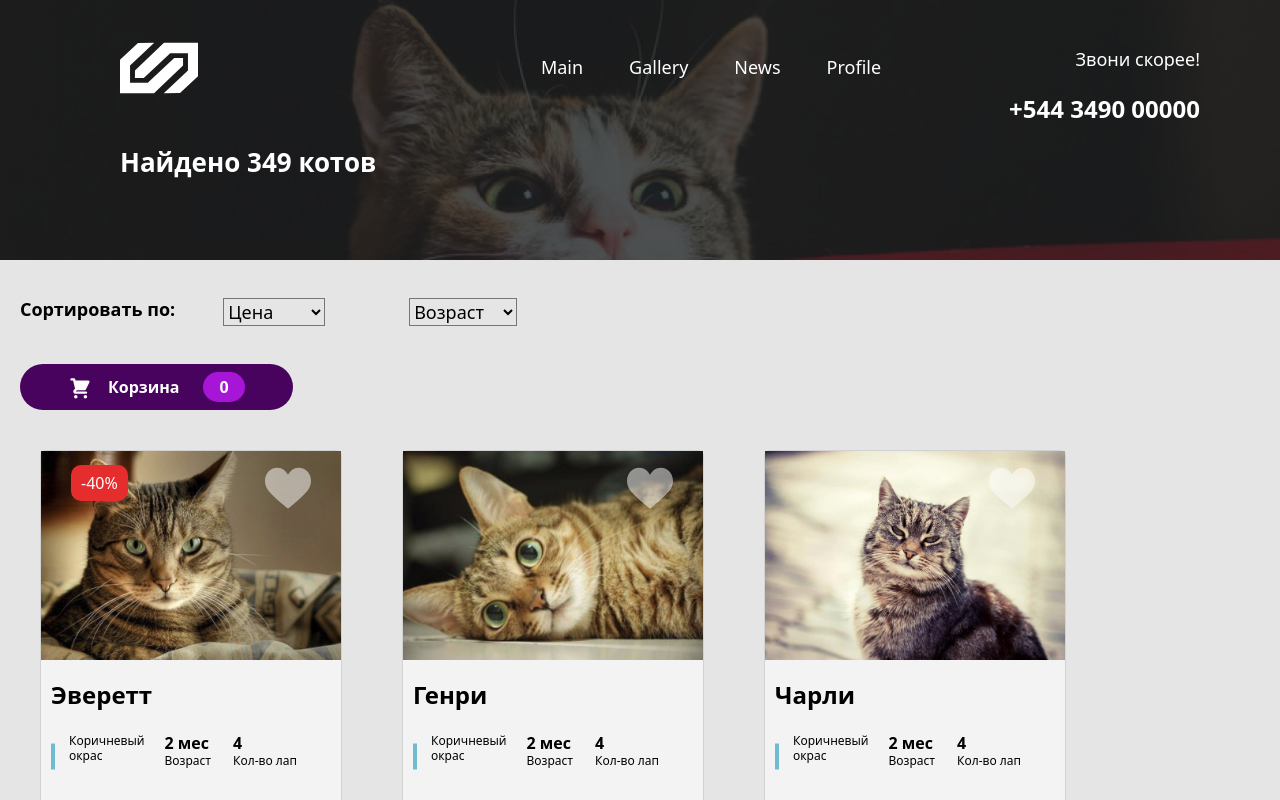
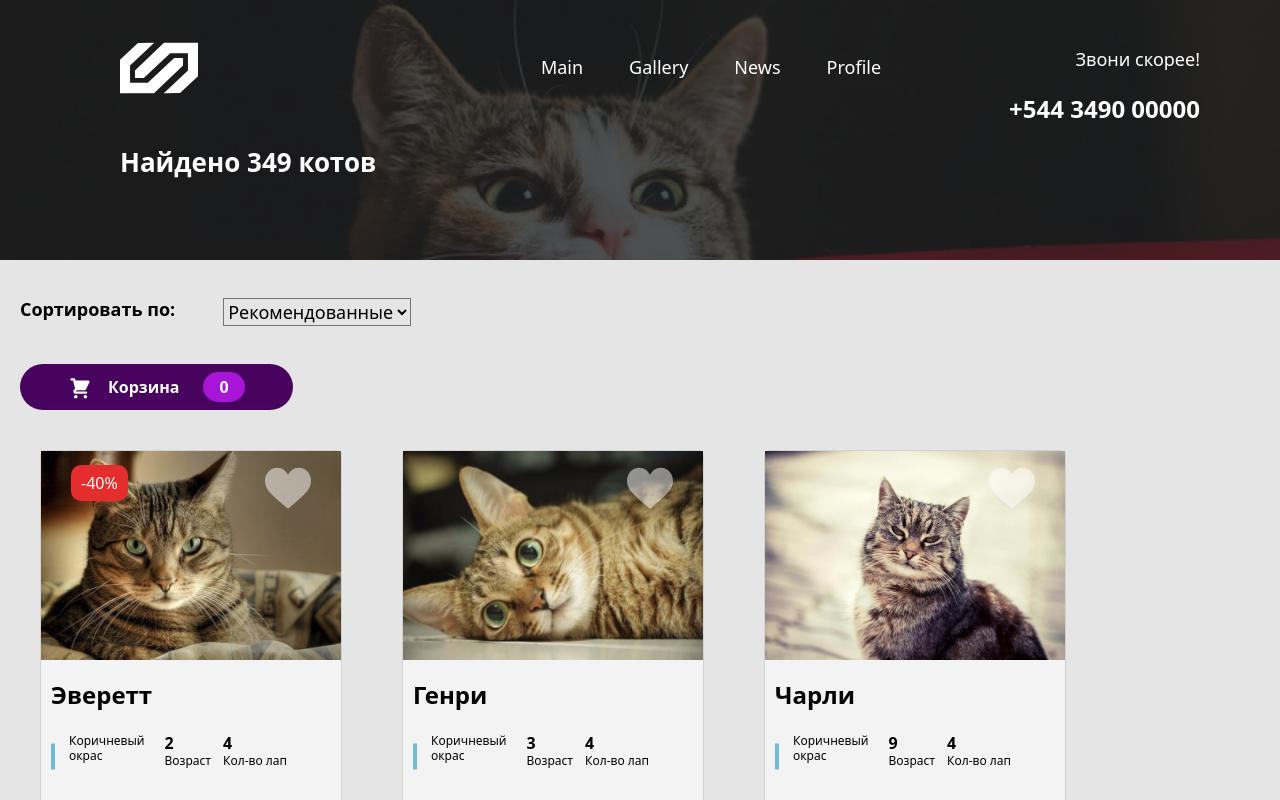
Before and after one commit to Tempesto20/CatsMarket, a React (Create React App) app: page / in a window 1280 px wide. Shown: the top 800 px of the page. Built offline with nearby package versions, Linux system fonts and the light colour scheme.

Commit message:
переделал селектед

```diff
--- a/src/components/Cat/Cards.jsx
+++ b/src/components/Cat/Cards.jsx
@@ -47,6 +47,7 @@ for(let i=0; i<notMoreOne.items.length;i++ ){
   cartContexn.addItem({
     id: props.id,
     name: props.name,
+    age: props.age,
     img: props.img,
     amount: amount,
     price: props.price
@@ -110,7 +111,7 @@ const catSold =
                 окрас
               </p>
               <div className="cat_year">
-                <p className="years__cat">2 мес</p>
+                <p className="years__cat">{props.age}</p>
                 <p className="years__cat-1">Возраст</p>
               </div>
               <div className="cat__quantity">
--- a/src/components/Cat/Cat.jsx
+++ b/src/components/Cat/Cat.jsx
@@ -22,6 +22,7 @@ let CATS_BLOCK = [
 		img: thirty,
 		discount: 40,
 		name: 'Эверетт',
+		age: 2,
 		buy: 'Купить',
 		like: like,
 		isSell: false,
@@ -33,6 +34,7 @@ let CATS_BLOCK = [
 		img: fourty ,
 		discount: 0,
 		name: 'Генри',
+		age: 3,
 		buy: 'Продан',
 		like: like,
 		isSell: true,
@@ -44,6 +46,7 @@ let CATS_BLOCK = [
 		img: twenty,
 		discount: 0,
 		name: 'Чарли',
+		age: 9,
 		buy: 'Купить',
 		like: like,
 		isSell: false,
@@ -55,6 +58,7 @@ let CATS_BLOCK = [
 		img: twentyFive,
 		discount: 0,
 		name: 'Эдвин',
+		age: 6,
 		buy: 'Купить',
 		like: like,
 		isSell: false,
@@ -66,6 +70,7 @@ let CATS_BLOCK = [
 		img: thirtyOne,
 		discount: 40,
 		name: 'Сэм',
+		age: 1,
 		buy: 'Купить',
 		like: like,
 		isSell: false,
@@ -77,6 +82,7 @@ let CATS_BLOCK = [
 		img: ten,
 		discount: 0,
 		name: 'Маршалл',
+		age: 8,
 		buy: 'Продан',
 		like: like,
 		isSell: true,
@@ -86,27 +92,6 @@ let CATS_BLOCK = [
 function Cat(props) {
 
 
-/*
-const cartContexn = useContext(CartContexn);
-
-
-    const onAddToCartHandler =(amount)=>{
-		cartContexn.addItem({
-		  id: props.id,
-		  name: props.name,
-		  img: props.img,
-		  amount: amount,
-		  price: props.price
-		});
-
-	  }
-
-console.log(cartContexn);
-//console.log(cartContexn.items.amount.price);
-
-
-onAddToCart={onAddToCartHandler}
-*/
     const catList = CATS_BLOCK.map(cat => (
 		<Cards
 		  key={cat.id}
@@ -114,6 +99,7 @@ onAddToCart={onAddToCartHandler}
 		  img ={cat.img}
 		  discount={cat.discount}
 		  name={cat.name}
+		  age={cat.age}
 		  price={cat.price}
 		  buy={cat.buy}
 		  like={cat.like}
@@ -127,14 +113,18 @@ onAddToCart={onAddToCartHandler}
 		const [amountPrice, setAmountPrice]=useState(CATS_BLOCK);
 
 		const amountChangeHandler =(amount)=>{
-			setAmountPrice(amount);
+			setAmountPrice(amount );
 			//console.log(amount);
 			if(amount === 'more'){
 			//	console.log('+');
 			CATS_BLOCK = CATS_BLOCK.sort((a, b) => b.price - a.price);
-			} else{
+			} else if(amount === 'less'){
 			//	console.log('-');
 			CATS_BLOCK = CATS_BLOCK.sort((a, b) => a.price - b.price);
+			}else if(amount === 'older'){
+			CATS_BLOCK = CATS_BLOCK.sort((a, b) => b.age - a.age);
+			} else if(amount === 'under'){
+				CATS_BLOCK = CATS_BLOCK.sort((a, b) => a.age - b.age);
 			}
 		}
 
@@ -147,6 +137,7 @@ onAddToCart={onAddToCartHandler}
 		<SelectCat
 			cats ={catsBlock}
 			amount={amountPrice}
+
 			onChangeAmount ={amountChangeHandler}
 			/>
 
--- a/src/components/Cat/SelectCat.jsx
+++ b/src/components/Cat/SelectCat.jsx
@@ -1,15 +1,21 @@
 import React from 'react';
 import '../../scss/components/selectCat.scss';
 
+
+
 function SelectCat(props) {
-
 
 const amountHendler =(event)=>{
     props.onChangeAmount(event.target.value);
     //console.log(event.target.value);
+    //setOld(defaultValueOld);
 }
 
   return (
+    <div className="">
+
+
+
 
         <div className="sort">
             <h2 className="sorting__cat">Сортировать по:</h2>
@@ -17,31 +23,31 @@ const amountHendler =(event)=>{
             <select
                 tabIndex="10"
                 name="price"
-                className="price__cat-1"
-                value={props.amount}
+                className="catSelect"
                 onChange={amountHendler}
                 >
-                <option defaultValue>Цена</option>
+                <option defaultValue value="defaultPrice">Рекомендованные</option>
                 <option value="more" className="cat__expensive" >
                     Дороже
                 </option>
                 <option value="less" className="cheaper" >
                     Дешевле
                 </option>
-                </select>
-                <select tabIndex="10" name="color" className="age__cat"  >
-                <option defaultValue value="age">
-                    Возраст
-                </option>
-                <option value="red" className="cat__young">
+
+                <option value="under" className="cat__young">
                     Юные
                 </option>
-                <option value="adults" className="cat__adults">
+                <option value="older" className="cat__adults">
                     Взрослые
                 </option>
-                </select>
+
+            </select>
+
             </div>
-  );
+
+
+</div>
+);
 }
 
 export default SelectCat;
--- a/src/scss/components/selectCat.scss
+++ b/src/scss/components/selectCat.scss
@@ -8,7 +8,7 @@
         flex-direction: column;
     }
 }
-.price__cat-1 {
+.catSelect {
     font-size: 18px;
     line-height: 22px;
     color: #000000;
@@ -18,31 +18,13 @@
         margin: 300px 84px 38px 0px;
     }
     @media (max-width: $md) {
-        max-width: 100px;
+        //max-width: 100px;
         font-size: 16px;
         line-height: 18px;
         margin: 200px 42px 38px 0px;
     }
     @media (max-width: $sm) {
+        max-width: 200px;
         margin: 0px 0px 10px 20px;
     }
 }
-.age__cat {
-    font-size: 18px;
-    line-height: 22px;
-    color: #000000;
-    background: #E5E5E5;
-    margin: 38px 0px 38px 0px;
-    @media (max-width: $lg) {
-        margin: 300px 0px 38px 0px;
-    }
-    @media (max-width: $md) {
-        max-width: 90px;
-        font-size: 16px;
-        line-height: 18px;
-        margin: 200px 0px 38px 0px;
-    }
-    @media (max-width: $sm) {
-        margin: 0px 0px 10px 20px;
-    }
-}
```
